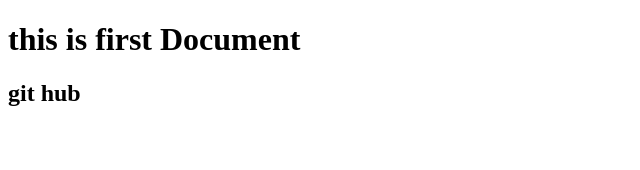
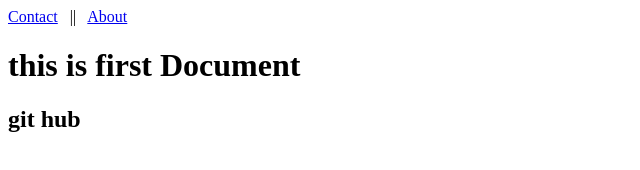
Before and after one commit to manasdixit04/assignment_5_github, a plain HTML site: page index.html in a window 1280 px wide. Shown: the whole page, without its empty margins (0-640 px from the left). Drawn offline with Linux system fonts and the light colour scheme.

Commit message:
linking added

```diff
--- a/index.html
+++ b/index.html
@@ -6,7 +6,12 @@
     <title>Document</title>
 </head>
 <body>
+
+    <a href="contact.html">Contact</a> &nbsp; || &nbsp;
+    <a href="about.html">About</a>
     <h1>this is first Document</h1>
     <h2>git hub </h2>
+
+
 </body>
 </html>
```
